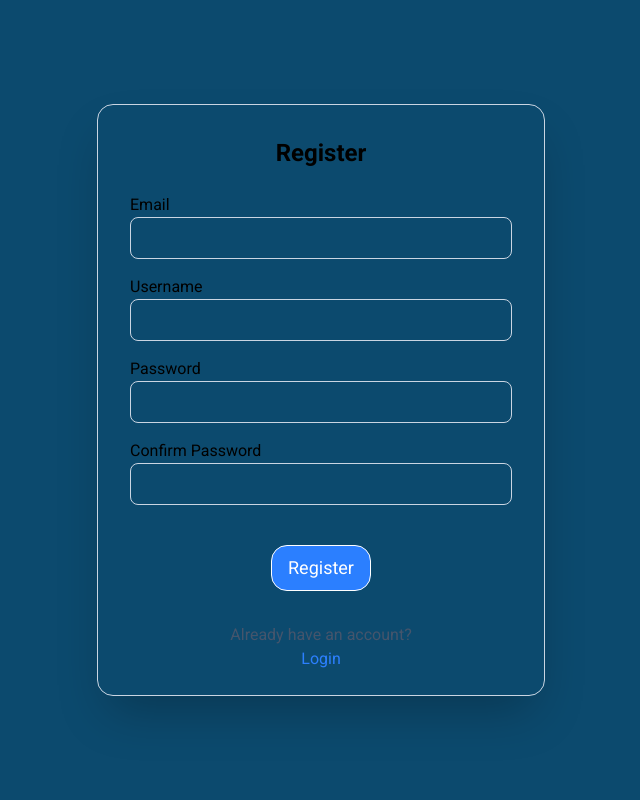
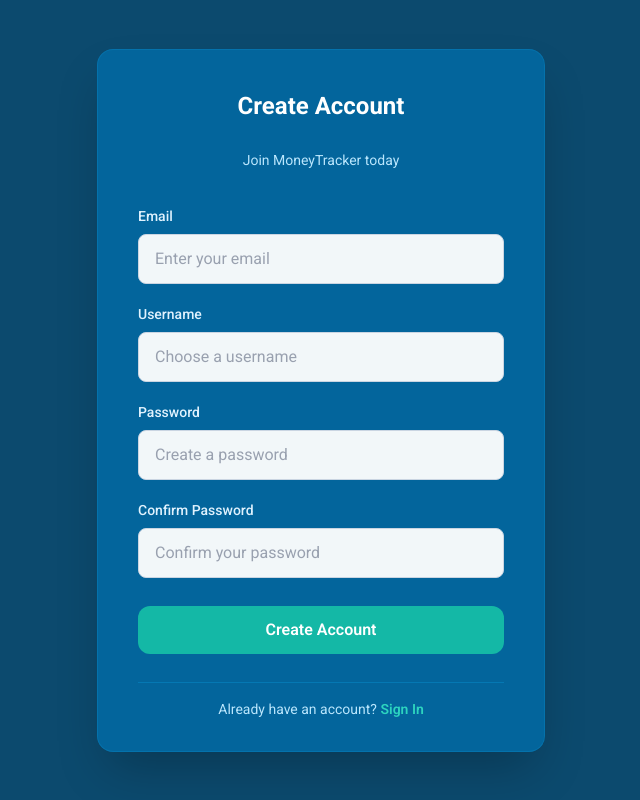
Before and after one commit to Estakuyo/MoneyTracker, a React app in the folder frontend/: page /register in a window 1280 px wide. Shown: the whole page, without its empty margins (319-959 px from the left). Built offline with nearby package versions, Linux system fonts and the light colour scheme; the HTML template or start-up script is replaced by a standard one.

Commit message:
Enchanced login and register page

```diff
--- a/frontend/src/index.css
+++ b/frontend/src/index.css
@@ -74,12 +74,13 @@
   }
 
   .input-field {
-    @apply w-full border border-slate-300 rounded-lg p-2 focus:outline-none focus:ring-2 focus:ring-blue-500/30
-    focus:border-blue-500;
+    @apply w-full border border-slate-300 rounded-lg px-4 py-3 focus:outline-none focus:ring-2 focus:ring-accent-400/50
+    focus:border-accent-500 transition-all duration-200;
   }
 
   .auth-form {
-    @apply border border-slate-300 shadow-2xl rounded-2xl flex flex-col py-6 px-8 gap-4 w-4/5 max-w-md;
+    @apply bg-primary-500 shadow-2xl rounded-2xl flex flex-col py-8 px-10 gap-5 w-11/12 max-w-md
+    text-white border border-primary-400/20;
   }
 
   .auth-header {
@@ -87,8 +88,9 @@
   }
 
   .auth-btn {
-    @apply mx-auto mt-6 mb-4 py-2 px-4 border bg-blue-500 rounded-2xl text-lg text-white w-25
-  hover:bg-blue-600 active:bg-blue-700 cursor-pointer;
+    @apply w-full mt-2 mb-2 py-3 px-6 bg-accent-500 rounded-xl text-base font-semibold text-white
+  hover:bg-accent-600 active:bg-accent-700 hover:shadow-lg active:scale-[0.98] cursor-pointer
+  transition-all duration-200;
   }
 
   .title {
@@ -104,4 +106,44 @@
     @apply rounded-2xl py-3 px-6 font-semibold text-base cursor-pointer transition-all duration-200
     shadow-md hover:shadow-lg active:scale-95;
   }
+
+  @keyframes slide-up {
+    from {
+      opacity: 0;
+      transform: translateY(30px);
+    }
+    to {
+      opacity: 1;
+      transform: translateY(0);
+    }
+  }
+
+  @keyframes fade-in {
+    from {
+      opacity: 0;
+    }
+    to {
+      opacity: 1;
+    }
+  }
+
+  .animate-slide-up {
+    animation: slide-up 0.5s ease-out;
+  }
+
+  .animate-fade-in-delay-1 {
+    animation: fade-in 0.5s ease-out 0.1s both;
+  }
+
+  .animate-fade-in-delay-2 {
+    animation: fade-in 0.5s ease-out 0.2s both;
+  }
+
+  .animate-fade-in-delay-3 {
+    animation: fade-in 0.5s ease-out 0.3s both;
+  }
+
+  .animate-fade-in-delay-4 {
+    animation: fade-in 0.5s ease-out 0.4s both;
+  }
 }
--- a/frontend/src/pages/auth/login.jsx
+++ b/frontend/src/pages/auth/login.jsx
@@ -21,40 +21,56 @@ const Login = () => {
 
   return (
     <div className="h-screen w-screen flex justify-center items-center">
-      <form onSubmit={handleLogin} className="auth-form">
-        <h1 className="auth-header">Sign In</h1>
+      <form
+        onSubmit={handleLogin}
+        className="auth-form backdrop-blur-sm bg-primary-600/90 animate-slide-up"
+      >
+        <h1 className="auth-header text-white mb-2 animate-fade-in-delay-1">
+          Welcome Back
+        </h1>
+        <p className="text-center text-primary-100 text-sm mb-4 animate-fade-in-delay-1">
+          Sign in to continue to MoneyTracker
+        </p>
 
-        <label className="flex flex-col">
-          Username
+        <label className="flex flex-col gap-2 animate-fade-in-delay-2">
+          <span className="text-sm font-medium text-primary-50">Username</span>
           <input
             name="username"
             type="text"
             value={username}
             onChange={(e) => setUsername(e.target.value)}
-            className="input-field"
+            placeholder="Enter your username"
+            required
+            className="input-field bg-white/95 text-gray-800 placeholder:text-gray-400"
           />
         </label>
 
-        <label className="flex flex-col">
-          Password
+        <label className="flex flex-col gap-2 animate-fade-in-delay-2">
+          <span className="text-sm font-medium text-primary-50">Password</span>
           <input
             name="password"
             type="password"
             value={password}
             onChange={(e) => setPassword(e.target.value)}
-            className="input-field"
+            placeholder="Enter your password"
+            required
+            className="input-field bg-white/95 text-gray-800 placeholder:text-gray-400"
           />
         </label>
 
-        <button type="submit" className="auth-btn">
-          Login
+        <button type="submit" className="auth-btn animate-fade-in-delay-3">
+          Sign In
         </button>
-        <p className="text-center text-slate-600">
-          Don't have an account? <br />
-          <a href="/register" className="hover:underline text-blue-500">
-            Register
+
+        <div className="text-center text-primary-100 text-sm border-t border-primary-400/30 pt-4 animate-fade-in-delay-4">
+          Don't have an account?{" "}
+          <a
+            href="/register"
+            className="font-semibold text-accent-400 hover:text-accent-300 hover:underline transition-colors"
+          >
+            Create Account
           </a>
-        </p>
+        </div>
       </form>
     </div>
   );
--- a/frontend/src/pages/auth/register.jsx
+++ b/frontend/src/pages/auth/register.jsx
@@ -28,62 +28,83 @@ const Register = () => {
 
   return (
     <div className="h-screen w-screen flex justify-center items-center">
-      <form onSubmit={handleRegister} className="auth-form">
-        <h1 className="auth-header">Register</h1>
+      <form
+        onSubmit={handleRegister}
+        className="auth-form backdrop-blur-sm bg-primary-600/90 animate-slide-up"
+      >
+        <h1 className="auth-header text-white mb-2 animate-fade-in-delay-1">
+          Create Account
+        </h1>
+        <p className="text-center text-primary-100 text-sm mb-4 animate-fade-in-delay-1">
+          Join MoneyTracker today
+        </p>
 
-        <label className="flex flex-col">
-          Email
+        <label className="flex flex-col gap-2 animate-fade-in-delay-2">
+          <span className="text-sm font-medium text-primary-50">Email</span>
           <input
             name="email"
             type="email"
             onChange={(e) => setEmail(e.target.value)}
-            className="input-field"
+            placeholder="Enter your email"
+            required
+            className="input-field bg-white/95 text-gray-800 placeholder:text-gray-400"
           />
         </label>
 
-        <label className="flex flex-col">
-          Username
+        <label className="flex flex-col gap-2 animate-fade-in-delay-2">
+          <span className="text-sm font-medium text-primary-50">Username</span>
           <input
             name="username"
             type="text"
             value={username}
             onChange={(e) => setUsername(e.target.value)}
-            className="input-field"
+            placeholder="Choose a username"
+            required
+            className="input-field bg-white/95 text-gray-800 placeholder:text-gray-400"
           />
         </label>
 
-        <label>
-          Password
+        <label className="flex flex-col gap-2 animate-fade-in-delay-3">
+          <span className="text-sm font-medium text-primary-50">Password</span>
           <input
             name="password"
             type="password"
             value={password}
             onChange={(e) => setPassword(e.target.value)}
-            className="input-field"
+            placeholder="Create a password"
+            required
+            className="input-field bg-white/95 text-gray-800 placeholder:text-gray-400"
           />
         </label>
 
-        <label>
-          Confirm Password
+        <label className="flex flex-col gap-2 animate-fade-in-delay-3">
+          <span className="text-sm font-medium text-primary-50">
+            Confirm Password
+          </span>
           <input
             name="confirmPassword"
             type="password"
             value={confirmPassword}
             onChange={(e) => setConfirmPassword(e.target.value)}
-            className="input-field"
+            placeholder="Confirm your password"
+            required
+            className="input-field bg-white/95 text-gray-800 placeholder:text-gray-400"
           />
         </label>
 
-        <button type="submit" className="auth-btn">
-          Register
+        <button type="submit" className="auth-btn animate-fade-in-delay-4">
+          Create Account
         </button>
-        <p className="text-center text-slate-600">
-          Already have an account?
-          <br />{" "}
-          <a href="/login" className="hover:underline text-blue-500">
-            Login
+
+        <div className="text-center text-primary-100 text-sm border-t border-primary-400/30 pt-4 animate-fade-in-delay-4">
+          Already have an account?{" "}
+          <a
+            href="/login"
+            className="font-semibold text-accent-400 hover:text-accent-300 hover:underline transition-colors"
+          >
+            Sign In
           </a>
-        </p>
+        </div>
       </form>
     </div>
   );
```
